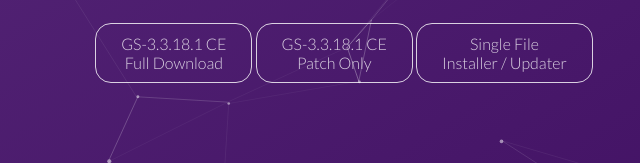
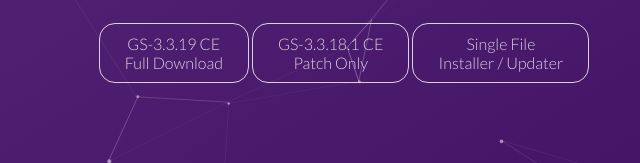
Before and after one commit to GetSimpleCMS-CE/GetSimpleCMS-CE.github.io, a plain HTML site: page index.html in a window 1280 px wide. Shown: the part 452-615 px from the top of the page, 296-936 px from the left. Drawn offline with nearby package versions, Linux system fonts and the light colour scheme.

Commit message:
Update index.html

```diff
--- a/index.html
+++ b/index.html
@@ -34,7 +34,7 @@
 
             <p><a href="http://get-simple.info/forums/showthread.php?tid=16548&pid=73027">Topic with fixes</a> | <a href="http://get-simple.info/">original project</a></p>
 
-            <a href="https://github.com/GetSimpleCMS-CE/GetSimpleCMS-3.3.18.1/archive/refs/heads/main.zip" class="header__button"> GS-3.3.18.1 CE <br>Full Download</a>
+            <a href="https://github.com/GetSimpleCMS-CE/GetSimpleCMS-3.3.19/archive/refs/tags/v3.3.19.zip" class="header__button"> GS-3.3.19 CE <br>Full Download</a>
             <a href="https://github.com/GetSimpleCMS-CE/patch-GS-3.3.18.1/archive/refs/heads/main.zip" class="header__button">GS-3.3.18.1 CE <br>Patch Only</a>
             <a href="https://github.com/GetSimpleCMS-CE/GS-CE-Installer" class="header__button">Single File<br>Installer / Updater</a>
 	   </div>
```
